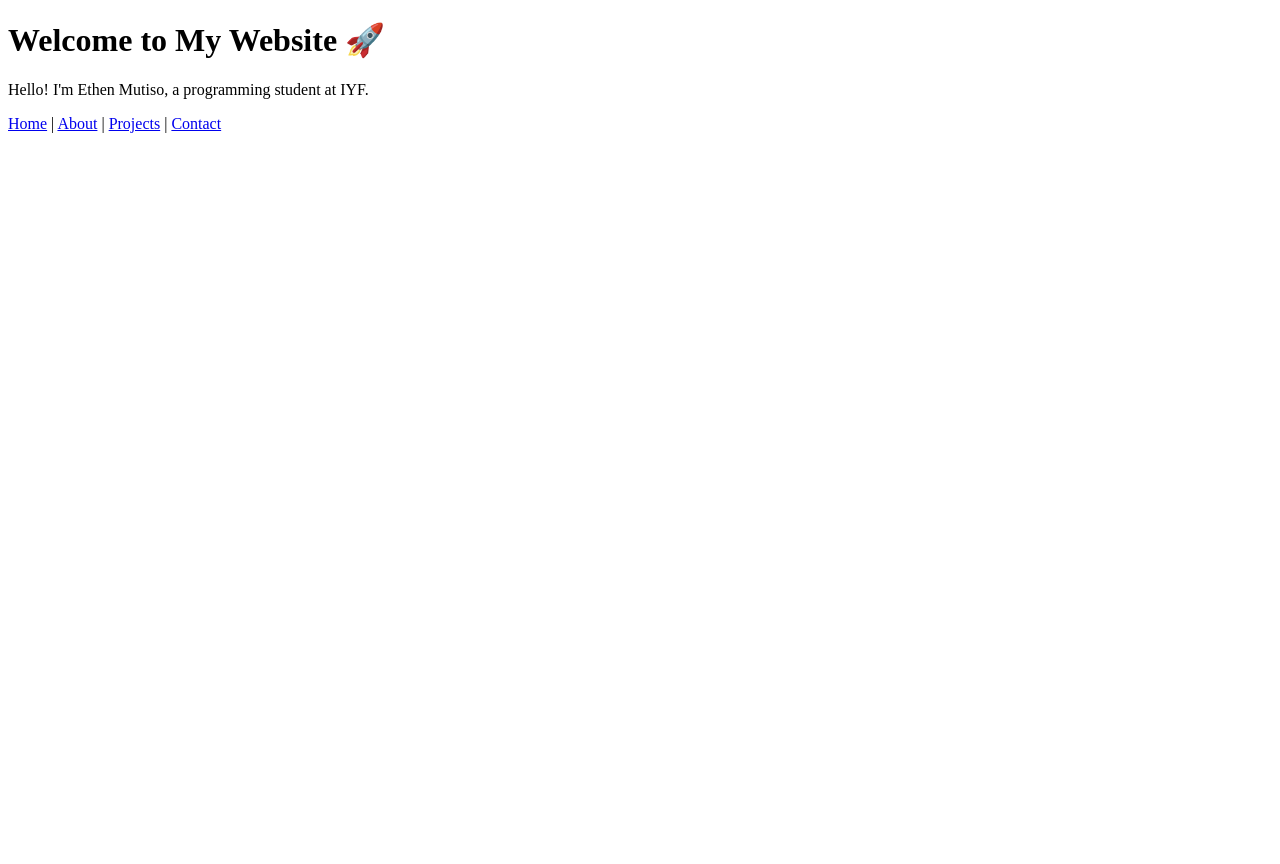
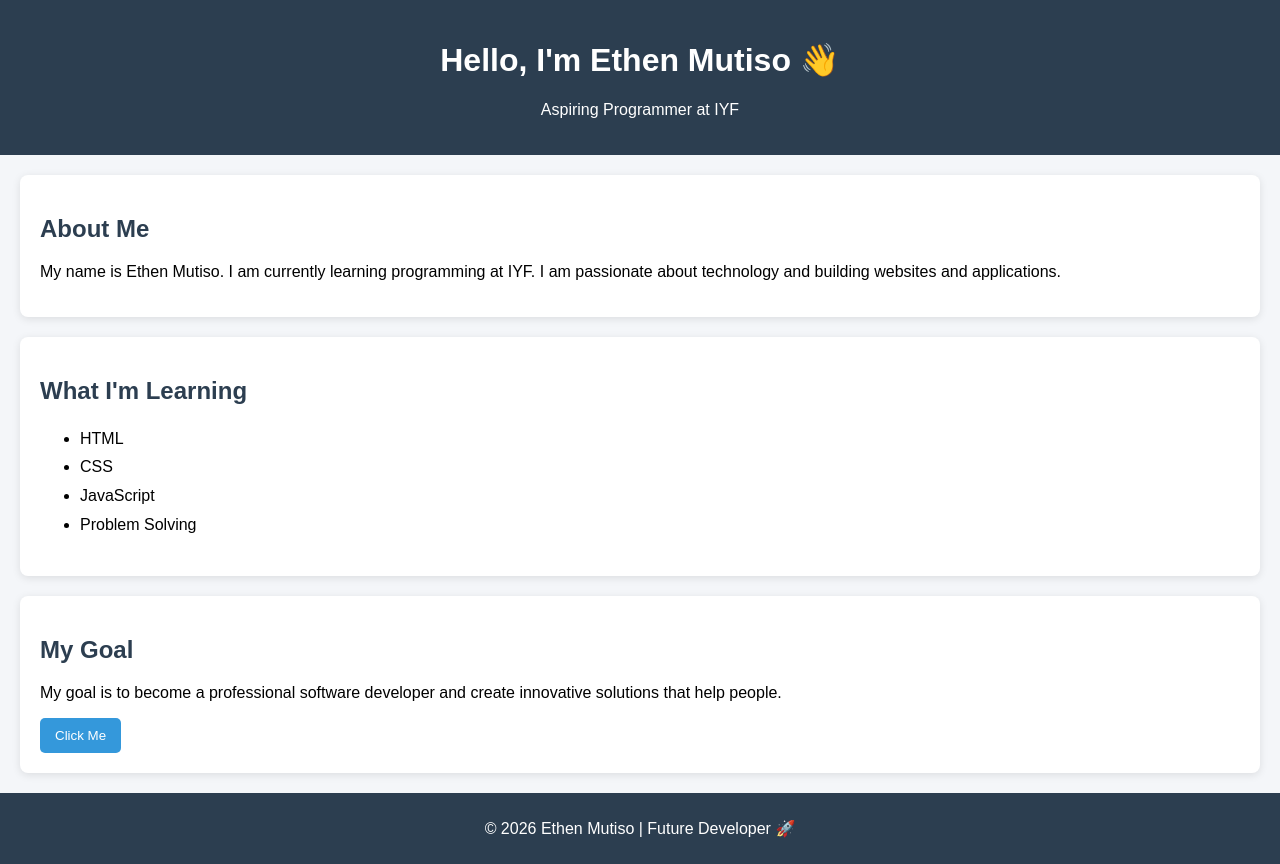
Before and after one commit to kaduskotoxic-droid/iyf-s10-week-2-kaduskotoxic-droid, a plain HTML site: page index.html in a window 1280 px wide. Before the commit the page ends 800 px from the top, so only its background shows below. Drawn offline with Linux system fonts and the light colour scheme.

Commit message:
Revamp index.html for personal website

```diff
--- a/index.html
+++ b/index.html
@@ -2,19 +2,103 @@
 <html lang="en">
 <head>
     <meta charset="UTF-8">
-    <title>Home - Ethen Mutiso</title>
+    <title>About Ethen Mutiso</title>
+    <style>
+        body {
+            font-family: Arial, sans-serif;
+            background-color: #f4f6f9;
+            margin: 0;
+            padding: 0;
+        }
+
+        header {
+            background-color: #2c3e50;
+            color: white;
+            padding: 20px;
+            text-align: center;
+        }
+
+        section {
+            padding: 20px;
+            margin: 20px;
+            background-color: white;
+            border-radius: 8px;
+            box-shadow: 0 2px 8px rgba(0,0,0,0.1);
+        }
+
+        h2 {
+            color: #2c3e50;
+        }
+
+        ul {
+            line-height: 1.8;
+        }
+
+        footer {
+            text-align: center;
+            padding: 10px;
+            background-color: #2c3e50;
+            color: white;
+            margin-top: 20px;
+        }
+
+        button {
+            background-color: #3498db;
+            color: white;
+            border: none;
+            padding: 10px 15px;
+            border-radius: 5px;
+            cursor: pointer;
+        }
+
+        button:hover {
+            background-color: #2980b9;
+        }
+    </style>
 </head>
 <body>
 
-    <h1>Welcome to My Website 🚀</h1>
-    <p>Hello! I'm Ethen Mutiso, a programming student at IYF.</p>
+<header>
+    <h1>Hello, I'm Ethen Mutiso 👋</h1>
+    <p>Aspiring Programmer at IYF</p>
+</header>
 
-    <nav>
-        <a href="index.html">Home</a> |
-        <a href="about.html">About</a> |
-        <a href="projects.html">Projects</a> |
-        <a href="contact.html">Contact</a>
-    </nav>
+<section>
+    <h2>About Me</h2>
+    <p>
+        My name is Ethen Mutiso. I am currently learning programming at IYF.
+        I am passionate about technology and building websites and applications.
+    </p>
+</section>
+
+<section>
+    <h2>What I'm Learning</h2>
+    <ul>
+        <li>HTML</li>
+        <li>CSS</li>
+        <li>JavaScript</li>
+        <li>Problem Solving</li>
+    </ul>
+</section>
+
+<section>
+    <h2>My Goal</h2>
+    <p>
+        My goal is to become a professional software developer and create
+        innovative solutions that help people.
+    </p>
+    <button onclick="showMessage()">Click Me</button>
+</section>
+
+<footer>
+    <p>© 2026 Ethen Mutiso | Future Developer 🚀</p>
+</footer>
+
+<script>
+    function showMessage() {
+        alert("Keep going Ethen! You are becoming a great programmer!");
+    }
+</script>
 
 </body>
 </html>
```
